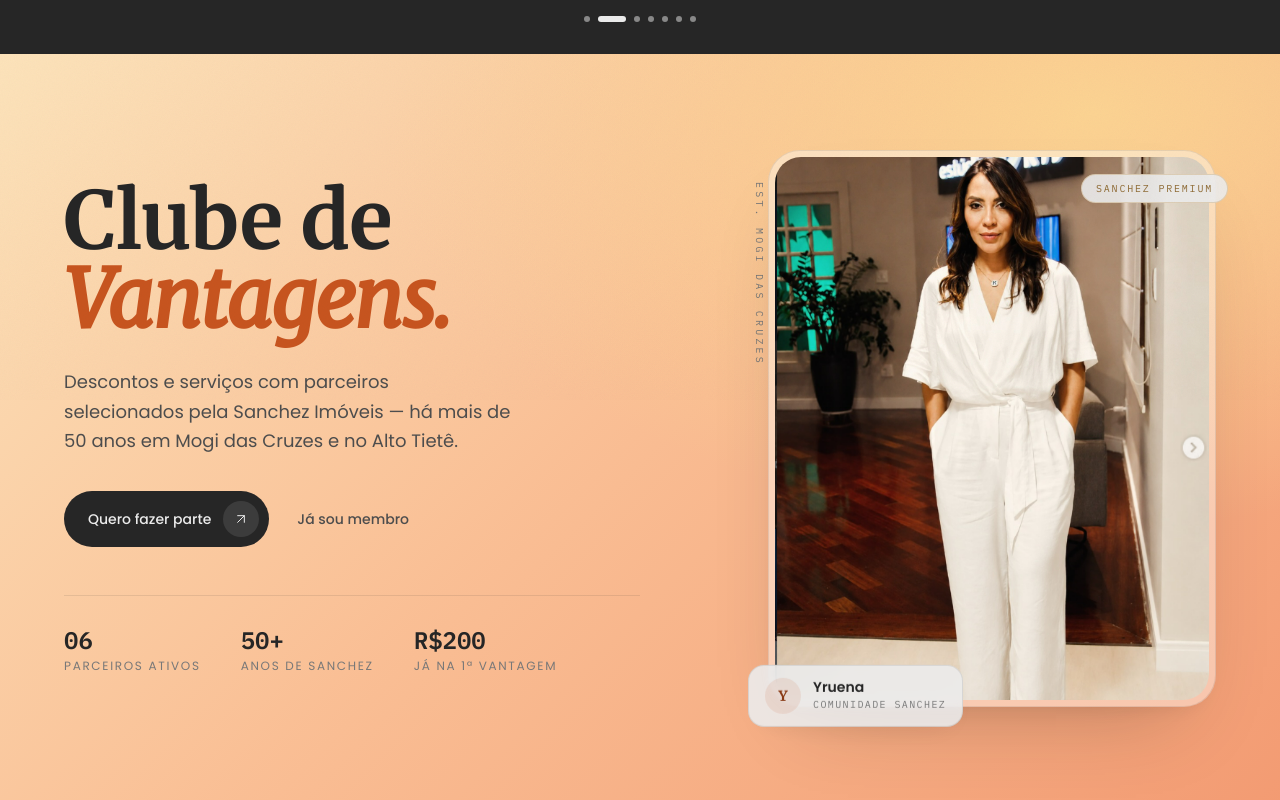
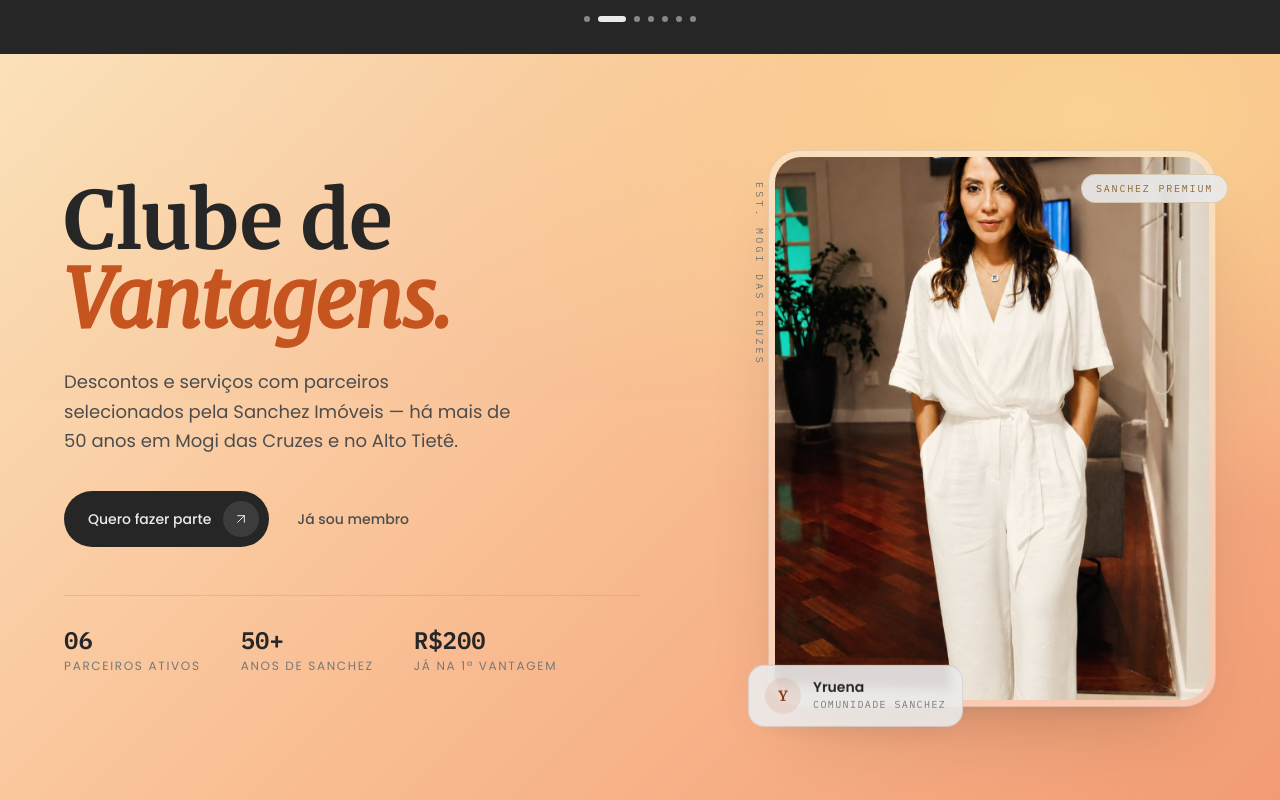
Before and after one commit to BrunaCosta194/clube-vantagens, a React (Vite) app: page / in a window 1280 px wide. Shown: the part 400-1200 px from the top of the page. Built offline with nearby package versions, Linux system fonts and the light colour scheme; no server answers.

Commit message:
Adiciona parallax e scroll reveal na foto da Yruena
Usa useScroll/useTransform do Motion (já era dependência do projeto):
a moldura revela com blur/escala conforme entra na tela, e a foto flutua
levemente dentro da moldura enquanto a seção passa pelo scroll.

```diff
--- a/src/components/Hero.tsx
+++ b/src/components/Hero.tsx
@@ -1,4 +1,5 @@
-import { motion } from "framer-motion";
+import { useRef } from "react";
+import { motion, useScroll, useTransform } from "framer-motion";
 import { ArrowUpRight } from "lucide-react";
 import { Link } from "react-router-dom";
 import { parceiros } from "@/data/parceiros";
@@ -17,6 +18,22 @@
 };
 
 export default function Hero() {
+  const fotoRef = useRef<HTMLDivElement>(null);
+  const { scrollYProgress } = useScroll({
+    target: fotoRef,
+    offset: ["start end", "end start"],
+  });
+
+  // revelação: entra suave conforme a foto surge na tela
+  const revealY = useTransform(scrollYProgress, [0, 0.35], [70, 0]);
+  const revealOpacity = useTransform(scrollYProgress, [0, 0.3], [0, 1]);
+  const revealScale = useTransform(scrollYProgress, [0, 0.35], [0.94, 1]);
+  const revealBlurPx = useTransform(scrollYProgress, [0, 0.3], [10, 0]);
+  const revealFilter = useTransform(revealBlurPx, (v) => `blur(${v}px)`);
+
+  // parallax: a foto "flutua" dentro da moldura enquanto a seção passa pela tela
+  const imgParallaxY = useTransform(scrollYProgress, [0, 1], [-26, 26]);
+
   return (
     <section className="relative overflow-hidden bg-club-hero">
       <div className="container-club relative grid items-center gap-12 py-16 sm:py-24 lg:grid-cols-[1.08fr_0.92fr] lg:gap-16">
@@ -86,9 +103,8 @@
 
         {/* ── Foto da Yruena (protagonista) ── */}
         <motion.div
-          initial={{ opacity: 0, scale: 0.96, filter: "blur(10px)" }}
-          animate={{ opacity: 1, scale: 1, filter: "blur(0px)" }}
-          transition={{ duration: 1.1, delay: 0.15, ease }}
+          ref={fotoRef}
+          style={{ y: revealY, opacity: revealOpacity, scale: revealScale, filter: revealFilter }}
           className="relative mx-auto w-full max-w-md lg:mr-0"
         >
           {/* etiqueta vertical */}
@@ -98,9 +114,10 @@
 
           <div className="bezel">
             <div className="bezel-core">
-              <img
+              <motion.img
                 src={yruena}
                 alt="Yruena — à frente da Comunidade Sanchez"
+                style={{ y: imgParallaxY, scale: 1.15 }}
                 className="aspect-[4/5] w-full object-cover object-top"
               />
             </div>
```
